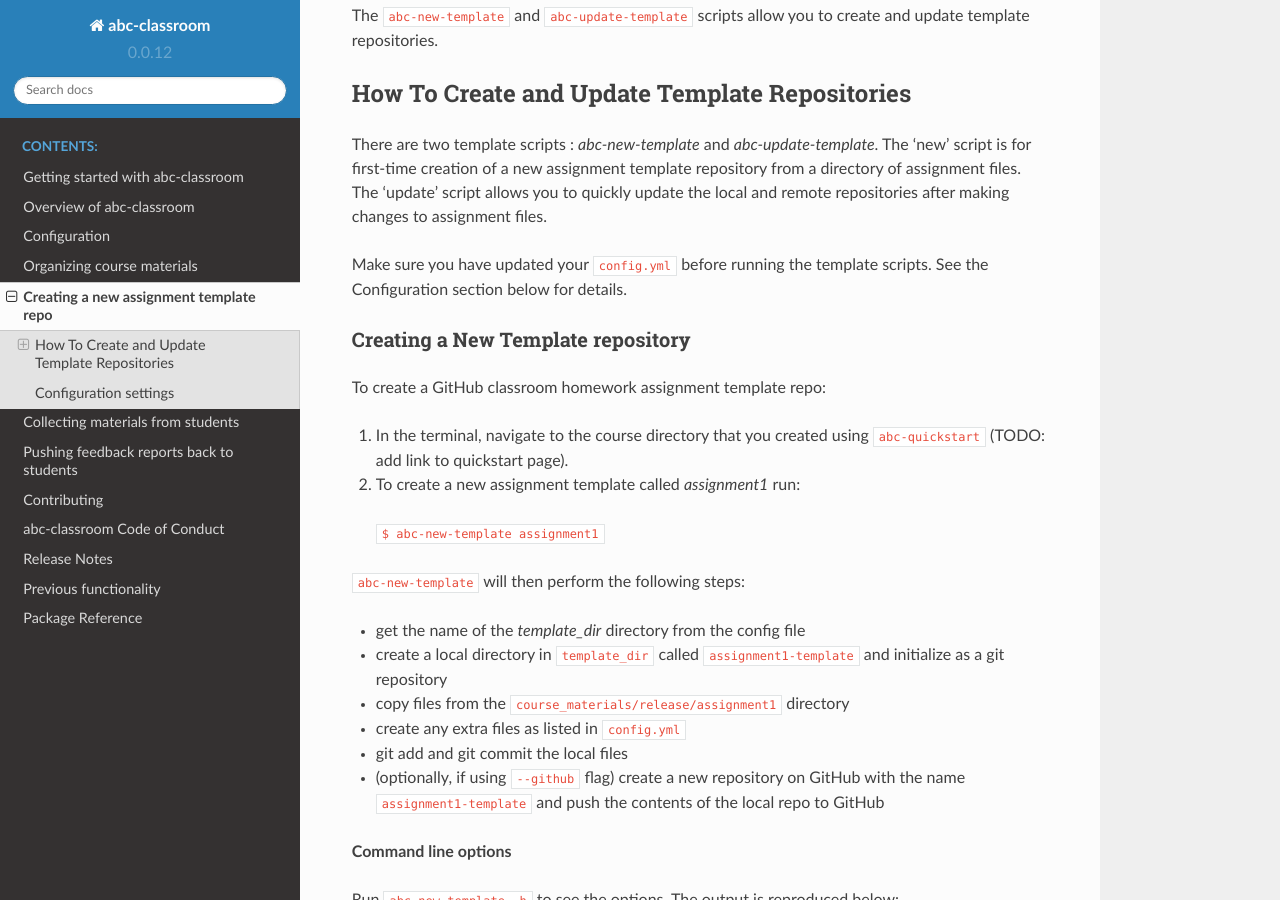
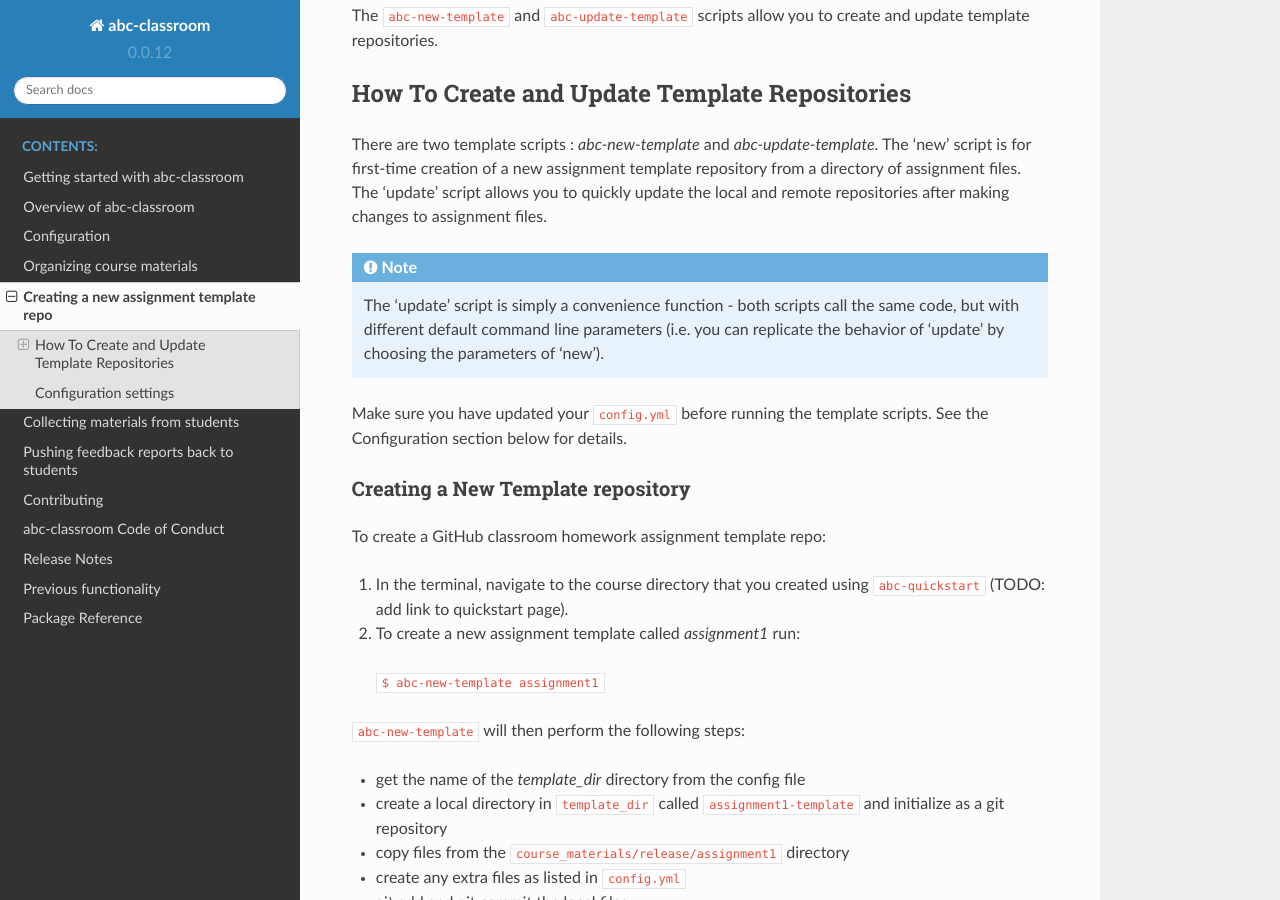
Before and after one commit to earthlab/abc-classroom, a Sphinx documentation site: the page built from docs/new_assignment.rst, in a window 1280 px wide and 900 px high, scrolled down 444 px. Built offline with Sphinx 7.4.7 and the Read the Docs theme 2.0.0, drawn with Linux system fonts in a browser that asks for light colours.

Commit message:
links to script functionality

```diff
--- a/docs/get-started.rst
+++ b/docs/get-started.rst
@@ -16,6 +16,8 @@
 If you want the development version, you can install directly from GitHub:
 
 ``$ pip install git+git://github.com/earthlab/abc-classroom``
+
+.. _abc-init:
 
 Setup GitHub Authentication
 ===========================
@@ -56,7 +58,7 @@
    wish to use **abc-classroom** with a different GitHub account, then you will have to delete or move this
    token file. You can then run ``abc-init`` and re-authenticate with a different username.
 
-.. _quickstart-label:
+.. _abc-quickstart:
 
 Creating a new abc-classroom course
 ===================================
--- a/docs/new_assignment.rst
+++ b/docs/new_assignment.rst
@@ -20,9 +20,21 @@
 How To Create and Update Template Repositories
 ==============================================
 
-There are two template scripts : `abc-new-template` and `abc-update-template`. The 'new' script is for first-time creation of a new assignment template repository from a directory of assignment files. The 'update' script allows you to quickly update the local and remote repositories after making changes to assignment files.
+There are two template scripts : `abc-new-template` and `abc-update-template`.
+The 'new' script is for first-time creation of a new assignment template
+repository from a directory of assignment files. The 'update' script allows you
+to quickly update the local and remote repositories after making changes to
+assignment files.
+
+.. note::
+    The 'update' script is simply a convenience function - both
+    scripts call the same code, but with different default command line parameters
+    (i.e. you can replicate the behavior of 'update' by choosing the parameters of
+    'new').
 
 Make sure you have updated your ``config.yml`` before running the template scripts. See the Configuration section below for details.
+
+.. _abc-new-template:
 
 Creating a New Template repository
 ~~~~~~~~~~~~~~~~~~~~~~~~~~~~~~~~~~
@@ -76,6 +88,9 @@
                             overwrite existing files, add new files (Default =
                             fail).
 
+
+.. _abc-update-template:
+
 Updating an existing template repository
 ~~~~~~~~~~~~~~~~~~~~~~~~~~~~~~~~~~~~~~~~
 
```
Also changed, not shown: other parts of docs/new_assignment.rst (+1 -1 lines), docs/overview.rst (+5 -5 lines).
